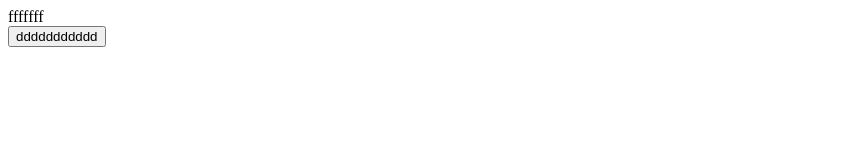
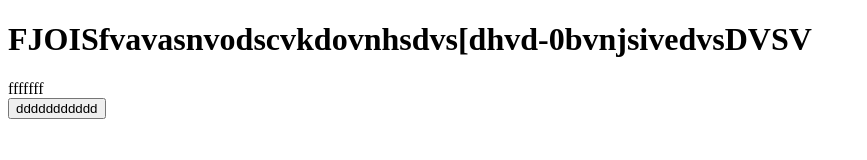
Before and after one commit to MoloZzz/GameD, a plain HTML site: page test122.html in a window 1280 px wide. Shown: the whole page, without its empty margins (0-867 px from the left). Drawn offline with Linux system fonts and the light colour scheme.

Commit message:
Update test122.html
Я добавил то то то то

```diff
--- a/test122.html
+++ b/test122.html
@@ -1,11 +1,13 @@
 <!DOCTYPE html>
 <html lang="en">
+
 <head>
    <meta charset="UTF-8">
    <meta http-equiv="X-UA-Compatible" content="IE=edge">
    <meta name="viewport" content="width=device-width, initial-scale=1.0">
    <title>Document</title>
 </head>
+
 <body>
    <script>
       document.querySelector("get").onclick = function1();
@@ -14,9 +16,11 @@
       }
 
    </script>
+   <h1>FJOISfvavasnvodscvkdovnhsdvs[dhvd-0bvnjsivedvsDVSV</h1>
 
    <div id="container">fffffff</div>
 
-   <button id = "get">ddddddddddd</button>
+   <button id="get">ddddddddddd</button>
 </body>
+
 </html>
```
